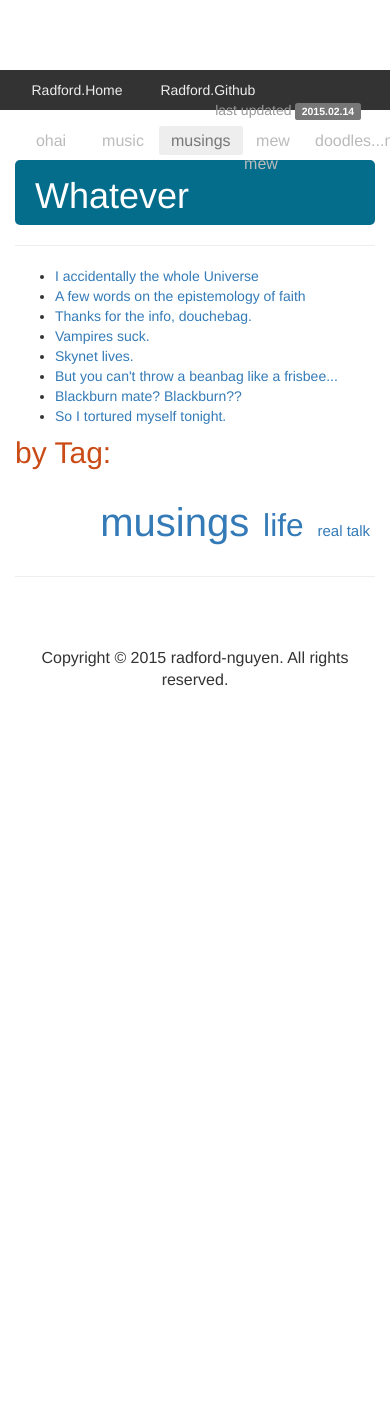
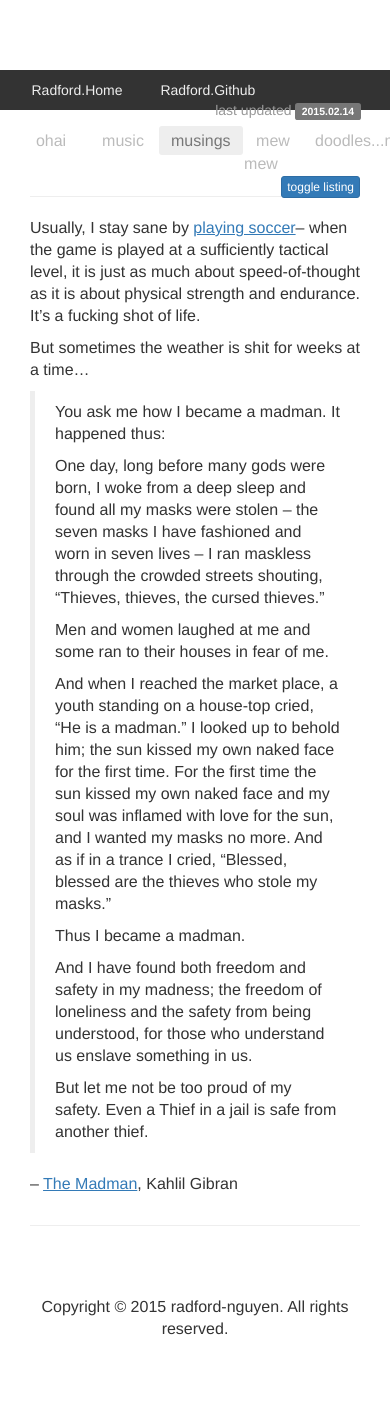
Before and after one commit to radford-nguyen/homepage, a Jekyll site: the page built from pages/musings/index.md, in a window 390 px wide. Built offline with Jekyll 4.4.1, drawn with Linux system fonts in a browser that asks for light colours; nearby versions of some CDN libraries; before the commit the page ends 900 px from its top, so only the background shows below that.

Commit message:
more musings tweaks

```diff
--- a/_layouts/musings.html
+++ b/_layouts/musings.html
@@ -3,19 +3,23 @@
 ---
 {% include JB/setup %}
 
-<div class="row-fluid">
-  <div id="left-pane" class="span7">
-    <div class="content page">
-      <h1 class="title">Whatever</h1>
+<div class="container">
+
+  <div class="row row-offcanvas row-offcanvas-right">
+    <div class="col-xs-12 col-sm-9">
+      <p class="pull-right visible-xs">
+        <button type="button" class="btn btn-primary btn-xs" data-toggle="offcanvas">toggle listing</button>
+      </p>
       <hr>
-      <ul>
-      {% assign pages_list = site.categories["musings"] %}
-  	  {% include pages_list %}
-      </ul>
-    </div>
-  </div>
-  <div id="right-pane" class="span5">
-    {% assign tag_cloud = site.tags %}
-    {% include tagcloud-sidebar.html %}
-  </div>
-</div>
+      <div class="content page">
+        {{ content }}
+      </div>
+    </div><!--/.col-xs-12.col-sm-9-->
+
+    <div class="col-xs-6 col-sm-3 sidebar-offcanvas" id="sidebar">
+      <div class="list-group">
+        {% assign pages_links = site.categories["musings"] %}
+        {% include pages_links %}
+      </div>
+    </div><!--/.sidebar-offcanvas-->
+  </div><!--/row-->
--- a/assets/themes/minimalist/css/custom.css
+++ b/assets/themes/minimalist/css/custom.css
@@ -6,6 +6,10 @@
 
 p {
   font-size:16px; line-height:22px;
+}
+
+p a {
+  text-decoration:underline;
 }
 
 h3 {
@@ -273,7 +277,7 @@
 .list-group-item.active:focus,
 .list-group-item.active:hover {
   z-index:2;
-  background-color:#337ab7;
+  background-color:#046D8B;
   color:#f5f5f5;
   border-color:#eee;
 }
@@ -284,6 +288,16 @@
 }
 .list-group-item {
   border-color:#eee;
+}
+.btn-primary.active,
+.btn-primary.focus,
+.btn-primary:active,
+.btn-primary:focus,
+.btn-primary:hover,
+.open > .dropdown-toggle.btn-primary {
+  color:#f5f5f5;
+  background-color:#046D8B;
+  border-color:#046D8B;
 }
 
 .row {
--- a/pages/musings/index.md
+++ b/pages/musings/index.md
@@ -4,4 +4,37 @@
 ---
 {% include JB/setup %}
 
-{{ content }}
+Usually, I stay sane by [playing soccer][1]-- when the game is played at a
+sufficiently tactical level, it is just as much about speed-of-thought
+as it is about physical strength and endurance. It's a fucking shot of life.
+
+But sometimes the weather is shit for weeks at a time...
+
+> You ask me how I became a madman. It happened thus:
+>
+> One day, long before many gods
+> were born, I woke from a deep sleep and found all my masks were stolen -- the seven
+> masks I have fashioned and worn in seven lives -- I ran maskless through the crowded
+> streets shouting, "Thieves, thieves, the cursed thieves."
+>
+> Men and women laughed at me and some ran to their houses in fear of me.
+>
+> And when I reached the market place, a youth standing on a house-top cried, "He is a
+> madman." I looked up to behold him; the sun kissed my own naked face for the first
+> time. For the first time the sun kissed my own naked face and my soul was inflamed
+> with love for the sun, and I wanted my masks no more. And as if in a trance I cried,
+> "Blessed, blessed are the thieves who stole my masks."
+>
+> Thus I became a madman.
+>
+> And I have found both freedom and safety in my madness; the freedom of loneliness
+> and the safety from being understood, for those who understand us enslave something
+> in us.
+>
+> But let me not be too proud of my safety. Even a Thief in a jail is safe from another thief.
+
+-- [The Madman][2], Kahlil Gibran
+
+
+[1]: http://www.ateamo.com/grp/5943062C3D96E510
+[2]: http://www-personal.umich.edu/~jrcole/gibran/madman/madman.htm
```
Also changed, not shown: _layouts/musing.html (+1 -18 lines), _posts/musings/2009-01-28-a-few-words-on-the-epistemology-of-faith.md (+3 -1 lines), pages/music/index.md (+34 -1 lines), 1 other file.
